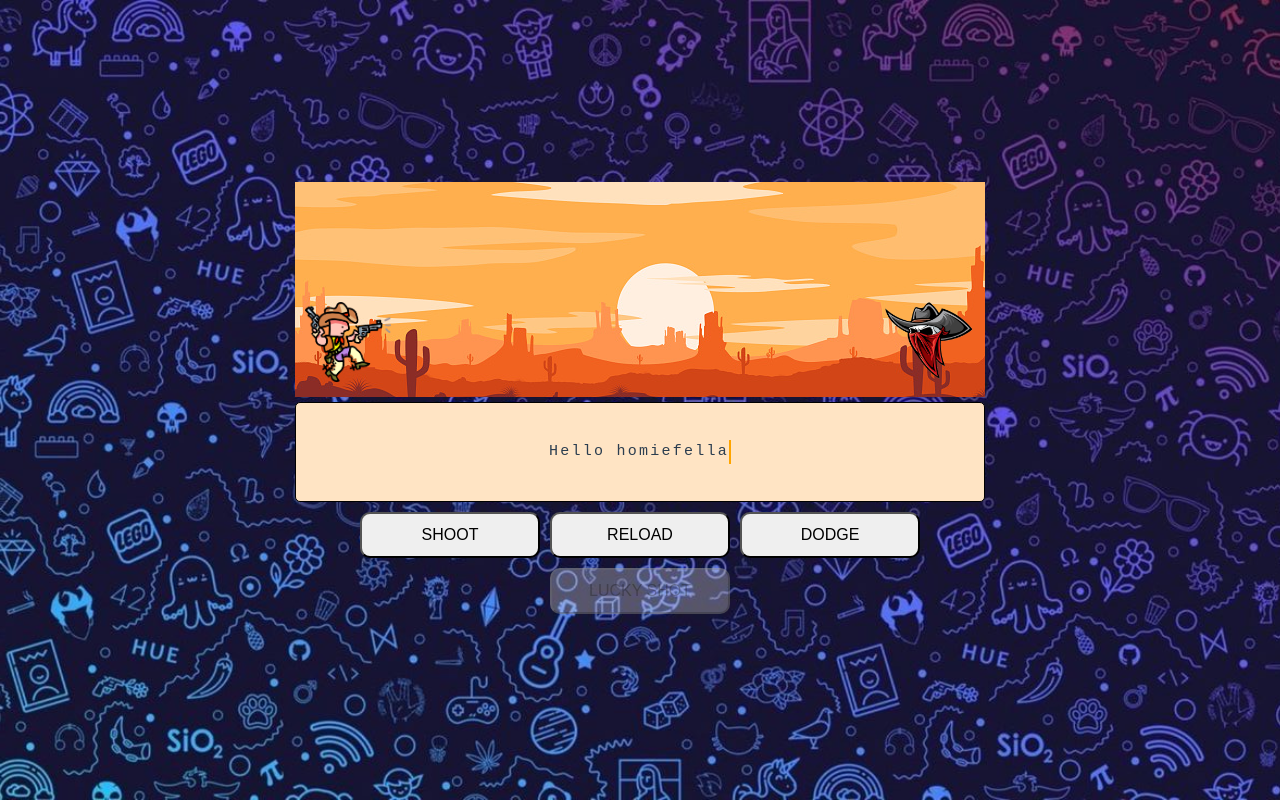
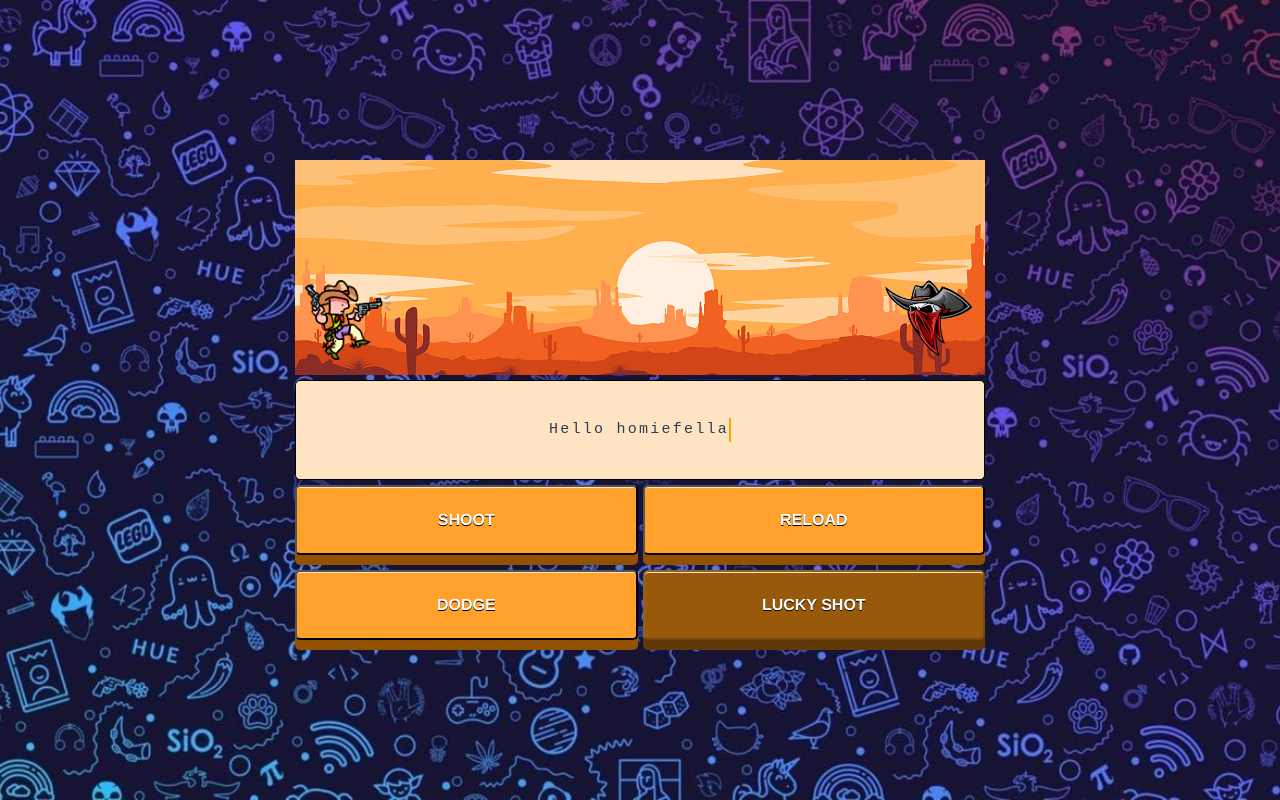
Before and after one commit to dmarcosc/vue-sombrero, a Vue app: page / in a window 1280 px wide. Built offline with nearby package versions, Linux system fonts and the light colour scheme.

Commit message:
button reusable component and styling

```diff
--- /dev/null
+++ b/src/components/WButton.vue
@@ -0,0 +1,74 @@
+<template>
+    <div :class="block ? 'button block' : 'button'">
+            <button v-bind="$attrs" @click="!disabled&&$emit('onClick')" :disabled="disabled" :class="block && 'block'"><slot /></button>
+    </div>
+</template>
+
+<script lang="ts" setup>
+const props = defineProps({disabled: Boolean, block: Boolean})
+</script>
+
+<style lang="scss" scoped>
+.button {
+  width:100%;
+  max-width:180px;
+}
+.button button{
+  width:100%;
+  min-width:160px;
+  height: 70px;
+  color:white;
+  font-family:Helvetica, sans-serif;
+  font-weight:bold;
+  font-size:16px;
+  text-align: center;
+  text-decoration:none;
+  background-color:#FFA12B;
+  display:block;
+  position:relative;
+  -webkit-tap-highlight-color: rgba(0, 0, 0, 0);
+  text-shadow: 0px 1px 0px #000;
+  filter: dropshadow(color=#000, offx=0px, offy=1px);
+
+  -webkit-box-shadow:inset 0 1px 0 #FFE5C4, 0 10px 0 #915100;
+  -moz-box-shadow:inset 0 1px 0 #FFE5C4, 0 10px 0 #915100;
+  box-shadow:inset 0 1px 0 #FFE5C4, 0 10px 0 #915100;
+
+  -webkit-border-radius: 5px;
+  -moz-border-radius: 5px;
+  border-radius: 5px;
+}
+
+.button button:active{
+  top:10px;
+  background-color:#F78900;
+
+  -webkit-box-shadow:inset 0 1px 0 #FFE5C4, inset 0 -3px 0 #915100;
+  -moz-box-shadow:inset 0 1px 0 #FFE5C4, inset 0 -3pxpx 0 #915100;
+  box-shadow:inset 0 1px 0 #FFE5C4, inset 0 -3px 0 #915100;
+}
+.button button:disabled {
+  pointer-events: none;
+  background-color: #99590a;
+  -webkit-box-shadow:inset 0 1px 0 #FFE5C4, 0 10px 0 #613906;
+  -moz-box-shadow:inset 0 1px 0 #FFE5C4, 0 10px 0 #613906;
+  box-shadow:inset 0 1px 0 #FFE5C4, 0 10px 0 #613906;
+}
+.button:after{
+  content:"";
+  height:100%;
+  width:100%;
+  padding:4px;
+  position: absolute;
+  bottom:-15px;
+  left:-4px;
+  z-index:-1;
+  background-color:#2B1800;
+  -webkit-border-radius: 5px;
+  -moz-border-radius: 5px;
+  border-radius: 5px;
+}
+.block{
+    max-width: none;
+}
+</style>
--- a/src/views/FinalBoss.vue
+++ b/src/views/FinalBoss.vue
@@ -21,12 +21,16 @@
         <div style="display: flex"><span class="text">{{ dialog }}</span></div>
       </div>
       <div class="buttons">
-        <button @click="startRound('shoot')" :disabled="!!result">SHOOT</button>
-        <button @click="startRound('reload')" :disabled="!!result">RELOAD</button>
-        <button @click="startRound('dodge')" :disabled="!!result">DODGE</button>
-        <button @click="startRound('lucky')" :disabled="!!result || userBullets < 5" >LUCKY SHOT</button>
-        <button v-if="result === 'L' || result === 'D'" @click="$router.push('/')" >RESTART</button>
-        <!-- <button v-if="result === 'W'" @click="$router.push('/endBoss')" >NEXT</button> -->
+        <div class="pair">
+          <WButton :block="true" @onClick="startRound('shoot')" :disabled="!!result" >SHOOT</WButton>
+          <WButton :block="true" @onClick="startRound('reload')" :disabled="!!result" >RELOAD</WButton>
+        </div>
+        <div class="pair">
+          <WButton :block="true" @onClick="startRound('dodge')" :disabled="!!result" >DODGE</WButton>
+          <WButton :block="true" @onClick="startRound('lucky')" :disabled="!!result || userBullets < 5"  >LUCKY SHOT</WButton>
+        </div>
+        <WButton :block="true" v-if="result === 'L' || result === 'D'" @onClick="$router.push('/')" >RESTART</WButton>
+        <!-- <WButton :block="true" v-if="result === 'W'" @onClick="$router.push('/finalBoss')" >NEXT</WButton> -->
       </div>
     </div>
   </main>
@@ -35,6 +39,7 @@
 <script lang="ts" setup>
 import { computed, ref } from 'vue';
 import { randomIntFromInterval } from '../utils/utils';
+import WButton from '@/components/WButton.vue';
 
   const round = ref(0)
   const dialog = ref("You can't beat me mortal")
@@ -192,9 +197,10 @@ main{
 .result{
   position: absolute;
   left: 50%;
+  top: 35px;
   transform: translateX(-50%);
   height: 100%;
-  font-size: 40px;
+  font-size: 35px;
   font-weight: 500;
   color: #fff;
 }
@@ -203,7 +209,7 @@ main{
   justify-content: center;
   align-items: center;
   height: 100px;
-  margin: 5px;
+  margin: 5px 0px;
   border-radius: 5px;
   border: 1px solid black;
   background-color:#7c1608;
@@ -235,15 +241,13 @@ main{
 .buttons {
     display: flex;
     flex-wrap: wrap;
-    justify-content: center;
-}
-.buttons button {
-  font-size: 16px;
-  margin: 5px;
-  cursor: pointer;
-  width: 180px;
-  height: 46px;
-  border-radius: 10px;
+    justify-content: space-between;
+    gap:15px;
+    .pair {
+      display: flex;
+      gap: 5px;
+      width: 100%;
+    }
 }
 
 
--- a/src/views/Graveyard.vue
+++ b/src/views/Graveyard.vue
@@ -14,29 +14,35 @@
         </div>
         <div class="characters">
           <img src="@/assets/images/cowboy.png" alt="bandit" class="avatar">
-          <img :src="enemyImg" alt="bandit" class="avatar enemy">
+          <img :src="enemyImg" alt="lich" class="avatar enemy">
         </div>
       </div>
       <div class="panel">
         <div style="display: flex"><span class="text">{{ dialog }}</span></div>
       </div>
       <div class="buttons">
-        <button @click="startRound('shoot')" :disabled="!!result">SHOOT</button>
-        <button @click="startRound('reload')" :disabled="!!result">RELOAD</button>
-        <button @click="startRound('dodge')" :disabled="!!result || dodgeDisabled">DODGE</button>
-        <button @click="startRound('lucky')" :disabled="!!result || userBullets < 5" >LUCKY SHOT</button>
-        <button v-if="result === 'L' || result === 'D'" @click="$router.push('/')" >RESTART</button>
-        <button v-if="result === 'W'" @click="$router.push('/finalBoss')" >NEXT</button>
+        <div class="pair">
+          <WButton :block="true" @onClick="startRound('shoot')" :disabled="!!result" >SHOOT</WButton>
+          <WButton :block="true" @onClick="startRound('reload')" :disabled="!!result" >RELOAD</WButton>
+        </div>
+        <div class="pair">
+          <WButton :block="true" @onClick="startRound('dodge')" :disabled="!!result" >DODGE</WButton>
+          <WButton :block="true" @onClick="startRound('lucky')" :disabled="!!result || userBullets < 5"  >LUCKY SHOT</WButton>
+        </div>
+        <WButton :block="true" v-if="result === 'L' || result === 'D'" @onClick="$router.push('/')" >RESTART</WButton>
+        <WButton :block="true" v-if="result === 'W'" @onClick="$router.push('/finalBoss')" >NEXT</WButton>
       </div>
     </div>
   </main>
 </template>
 
 <script lang="ts" setup>
+import dyingGif from '@/assets/images/necro_muerte.gif';
+import resting from '@/assets/images/resting.png';
 import { computed, ref } from 'vue';
 import lich from '../assets/images/lich.png';
-import undead from '../assets/images/skeleton.png';
 import { randomIntFromInterval } from '../utils/utils';
+import WButton from '@/components/WButton.vue';
 
   const round = ref(0)
   const dialog = ref('Greetings warm one')
@@ -55,6 +61,7 @@ import { randomIntFromInterval } from '../utils/utils';
     } else if (isUserAlive.value && !isEnemyAlive.value ){
       dialog.value = "My torture continues..."
       textResult.value = "YOU WON"
+      enemyImg.value = dyingGif
       return 'W'
     }
     else return ''
@@ -70,7 +77,7 @@ const startRound = async (userAction: string) => {
     userBullets.value = 0
     if(extraEnemylife.value === true) {
       extraEnemylife.value = false
-      enemyImg.value = undead
+      enemyImg.value = resting
       dialog.value = "I am already dead fool"
     } else {
       isEnemyAlive.value = false
@@ -84,7 +91,7 @@ const startRound = async (userAction: string) => {
     } else if ( enemyAction === 'reload') {
       if(extraEnemylife.value === true) {
         extraEnemylife.value = false
-        enemyImg.value = undead
+        enemyImg.value = resting
         dialog.value = "I am already dead fool"
       } else {
         isEnemyAlive.value = false
@@ -107,17 +114,20 @@ const startRound = async (userAction: string) => {
 const performUserAction = async (action: string) => {
   switch(action) {
     case 'shoot':
+      dodgeDisabled.value = false
       if(!userBullets.value) dialog.value = "What was that ?"
       removeUserBullet()
       break
     case 'reload':
+      dodgeDisabled.value = false
       addUserBullet()
       break
     case 'dodge':
-      dodgeDisabled.value = !dodgeDisabled.value
+      dodgeDisabled.value = true
       dialog.value = "Don't jump in a cementery"
       break
     case 'lucky':
+      dodgeDisabled.value = false
       break
     default:
       break
@@ -195,7 +205,23 @@ main{
 }
 .enemy{
   align-self: flex-end;
-  height:115px;
+  transform: translatey(0px);
+	animation: float 2s ease-in-out infinite;
+}
+.deadEnemy{
+    align-self: flex-end;
+}
+@keyframes float {
+	0% {
+		transform: translatey(0px);
+	}
+	50% {
+		transform: translatey(-10px);
+	}
+	100% {
+
+		transform: translatey(0px);
+	}
 }
 .battleground{
   height:215px;
@@ -211,9 +237,10 @@ main{
 .result{
   position: absolute;
   left: 50%;
+  top: 35px;
   transform: translateX(-50%);
   height: 100%;
-  font-size: 40px;
+  font-size: 35px;
   font-weight: 500;
   color: darkred;
 }
@@ -222,7 +249,7 @@ main{
   justify-content: center;
   align-items: center;
   height: 100px;
-  margin: 5px;
+  margin: 5px 0px;
   border-radius: 5px;
   border: 1px solid black;
   background-color:rgb(21, 105, 56);
@@ -254,15 +281,13 @@ main{
 .buttons {
     display: flex;
     flex-wrap: wrap;
-    justify-content: center;
-}
-.buttons button {
-  font-size: 16px;
-  margin: 5px;
-  cursor: pointer;
-  width: 180px;
-  height: 46px;
-  border-radius: 10px;
+    justify-content: space-between;
+    gap:15px;
+    .pair {
+      display: flex;
+      gap: 5px;
+      width: 100%;
+    }
 }
 
 
--- a/src/views/Sakura.vue
+++ b/src/views/Sakura.vue
@@ -21,12 +21,16 @@
         <div style="display: flex"><span class="text">{{ dialog }}</span></div>
       </div>
       <div class="buttons">
-        <button @click="startRound('shoot')" :disabled="!!result">SHOOT</button>
-        <button @click="startRound('reload')" :disabled="!!result">RELOAD</button>
-        <button @click="startRound('dodge')" :disabled="!!result">DODGE</button>
-        <button @click="startRound('lucky')" :disabled="!!result || userBullets < 5" >LUCKY SHOT</button>
-        <button v-if="result === 'L' || result === 'D'" @click="$router.push('/')" >RESTART</button>
-        <button v-if="result === 'W'" @click="$router.push('/graveyard')" >NEXT</button>
+        <div class="pair">
+          <WButton :block="true" @onClick="startRound('shoot')" :disabled="!!result" >SHOOT</WButton>
+          <WButton :block="true" @onClick="startRound('reload')" :disabled="!!result" >RELOAD</WButton>
+        </div>
+        <div class="pair">
+          <WButton :block="true" @onClick="startRound('dodge')" :disabled="!!result" >DODGE</WButton>
+          <WButton :block="true" @onClick="startRound('lucky')" :disabled="!!result || userBullets < 5"  >LUCKY SHOT</WButton>
+        </div>
+        <WButton :block="true" v-if="result === 'L' || result === 'D'" @onClick="$router.push('/')" >RESTART</WButton>
+        <WButton :block="true" v-if="result === 'W'" @onClick="$router.push('/graveyard')" >NEXT</WButton>
       </div>
     </div>
   </main>
@@ -35,6 +39,7 @@
 <script lang="ts" setup>
 import { computed, ref } from 'vue';
 import { randomIntFromInterval } from '../utils/utils';
+import WButton from '@/components/WButton.vue';
 
   const round = ref(0)
   const dialog = ref('My bullets hide in the shadows')
@@ -188,10 +193,11 @@ main{
 }
 .result{
   display: flex;
+  top: 35px;
   justify-content: center;
   align-items: center;
   height: 100%;
-  font-size: 40px;
+  font-size: 35px;
   font-weight: 500;
   color: darkred;
 }
@@ -200,7 +206,7 @@ main{
   justify-content: center;
   align-items: center;
   height: 100px;
-  margin: 5px;
+  margin: 5px 0px;
   border-radius: 5px;
   border: 1px solid black;
   background-color:bisque;
@@ -232,15 +238,13 @@ main{
 .buttons {
     display: flex;
     flex-wrap: wrap;
-    justify-content: center;
-}
-.buttons button {
-  font-size: 16px;
-  margin: 5px;
-  cursor: pointer;
-  width: 180px;
-  height: 46px;
-  border-radius: 10px;
+    justify-content: space-between;
+    gap:15px;
+    .pair {
+      display: flex;
+      gap: 5px;
+      width: 100%;
+    }
 }
 
 
--- a/src/views/Spacetrip.vue
+++ b/src/views/Spacetrip.vue
@@ -21,12 +21,16 @@
         <div style="display: flex"><span class="text">{{ dialog }}</span></div>
       </div>
       <div class="buttons">
-        <button @click="startRound('shoot')" :disabled="!!result">SHOOT</button>
-        <button @click="startRound('reload')" :disabled="!!result">RELOAD</button>
-        <button @click="startRound('dodge')" :disabled="!!result">DODGE</button>
-        <button @click="startRound('lucky')" :disabled="!!result || userBullets < 5" >LUCKY SHOT</button>
-        <button v-if="result === 'L' || result === 'D'" @click="$router.push('/')" >RESTART</button>
-        <button v-if="result === 'W'" @click="$router.push('/sakura')" >NEXT</button>
+        <div class="pair">
+          <WButton :block="true" @onClick="startRound('shoot')" :disabled="!!result" >SHOOT</WButton>
+          <WButton :block="true" @onClick="startRound('reload')" :disabled="!!result" >RELOAD</WButton>
+        </div>
+        <div class="pair">
+          <WButton :block="true" @onClick="startRound('dodge')" :disabled="!!result" >DODGE</WButton>
+          <WButton :block="true" @onClick="startRound('lucky')" :disabled="!!result || userBullets < 5"  >LUCKY SHOT</WButton>
+        </div>
+        <WButton :block="true" v-if="result === 'L' || result === 'D'" @onClick="$router.push('/')" >RESTART</WButton>
+        <WButton :block="true" v-if="result === 'W'" @onClick="$router.push('/sakura')" >NEXT</WButton>
       </div>
     </div>
   </main>
@@ -36,6 +40,7 @@
 import { computed, ref } from 'vue';
 import { useRouter } from 'vue-router';
 import { randomIntFromInterval } from '../utils/utils';
+import WButton from '@/components/WButton.vue';
 
   const router = useRouter()
   const round = ref(0)
@@ -192,10 +197,11 @@ main{
 }
 .result{
   display: flex;
+  top: 35px;
   justify-content: center;
   align-items: center;
   height: 100%;
-  font-size: 40px;
+  font-size: 35px;
   font-weight: 500;
   color: darkred;
 }
@@ -204,7 +210,7 @@ main{
   justify-content: center;
   align-items: center;
   height: 100px;
-  margin: 5px;
+  margin: 5px 0px;
   border-radius: 5px;
   border: 1px solid black;
   background-color:rgb(28 40 92);
@@ -236,15 +242,13 @@ main{
 .buttons {
     display: flex;
     flex-wrap: wrap;
-    justify-content: center;
-}
-.buttons button {
-  font-size: 16px;
-  margin: 5px;
-  cursor: pointer;
-  width: 180px;
-  height: 46px;
-  border-radius: 10px;
+    justify-content: space-between;
+    gap:15px;
+    .pair {
+      display: flex;
+      gap: 5px;
+      width: 100%;
+    }
 }
 
 
--- a/src/views/WildWest.vue
+++ b/src/views/WildWest.vue
@@ -21,12 +21,16 @@
         <div class="text-wrapper"><span class="text">{{ dialog }}</span></div>
       </div>
       <div class="buttons">
-        <button @click="startRound('shoot')" :disabled="!!result">SHOOT</button>
-        <button @click="startRound('reload')" :disabled="!!result">RELOAD</button>
-        <button @click="startRound('dodge')" :disabled="!!result">DODGE</button>
-        <button @click="startRound('lucky')" :disabled="!!result || userBullets < 5" >LUCKY SHOT</button>
-        <button v-if="result === 'L' || result === 'D'" @click="$router.go(0)" >RESTART</button>
-        <button v-if="result === 'W'" @click="$router.push('/spacetrip')" >NEXT</button>
+        <div class="pair">
+          <WButton :block="true" @onClick="startRound('shoot')" :disabled="!!result" >SHOOT</WButton>
+          <WButton :block="true" @onClick="startRound('reload')" :disabled="!!result" >RELOAD</WButton>
+        </div>
+        <div class="pair">
+          <WButton :block="true" @onClick="startRound('dodge')" :disabled="!!result" >DODGE</WButton>
+          <WButton :block="true" @onClick="startRound('lucky')" :disabled="!!result || userBullets < 5"  >LUCKY SHOT</WButton>
+        </div>
+        <WButton :block="true" v-if="result === 'L' || result === 'D'" @click="$router.go(0)" >RESTART</WButton>
+        <WButton :block="true" v-if="result === 'W'" @click="$router.push('/spacetrip')" >NEXT</WButton>
       </div>
     </div>
   </main>
@@ -36,6 +40,7 @@
 import { computed, ref } from 'vue';
 import { useRouter } from 'vue-router';
 import { randomIntFromInterval } from '../utils/utils';
+import WButton from '@/components/WButton.vue';
 
   const router = useRouter()
   const round = ref(0)
@@ -188,10 +193,11 @@ main{
 }
 .result{
   display: flex;
+  top: 35px;
   justify-content: center;
   align-items: center;
   height: 100%;
-  font-size: 40px;
+  font-size: 35px;
   font-weight: 500;
   color: darkred;
 }
@@ -235,16 +241,13 @@ main{
 .buttons {
     display: flex;
     flex-wrap: wrap;
-    justify-content: center;
-}
-.buttons button {
-  font-size: 16px;
-  margin: 5px;
-  cursor: pointer;
-  width: 180px;
-  height: 46px;
-  border-radius: 10px;
+    justify-content: space-between;
+    gap:15px;
+    .pair {
+      display: flex;
+      gap: 5px;
+      width: 100%;
+    }
 }
 
-
 </style>
```
Also changed, not shown: src/assets/images/necro_muerte.gif (added), src/assets/images/resting.png (added), 4 other files (tests, documents, lock files or other folders).
